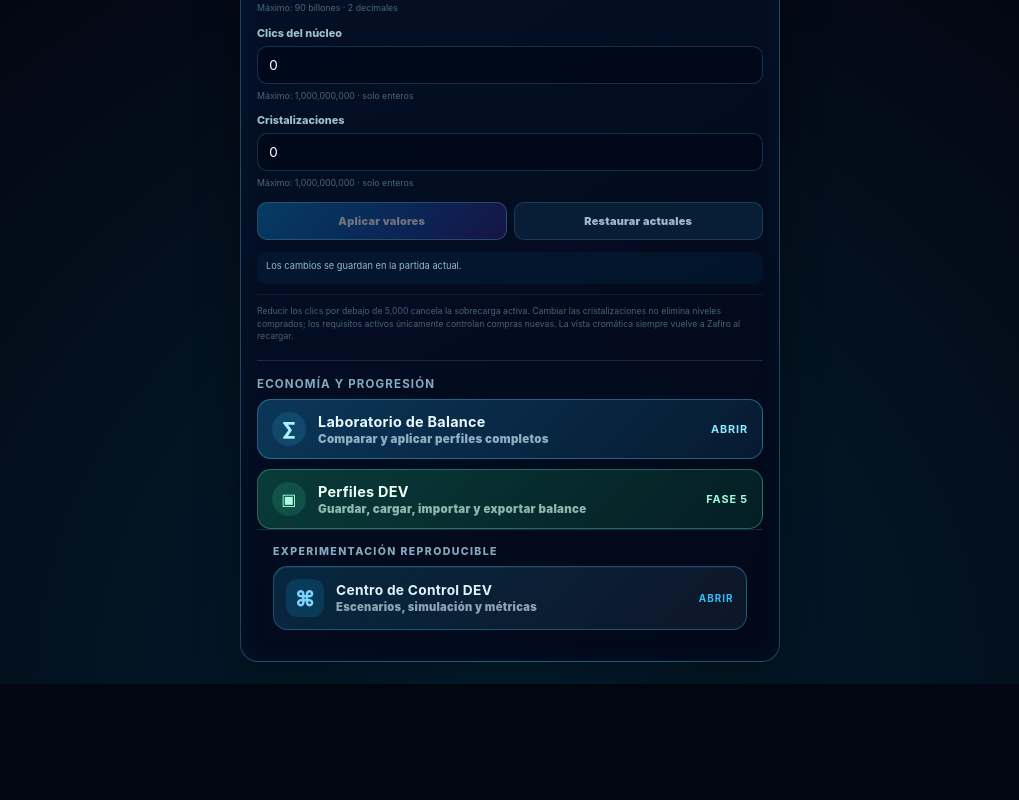
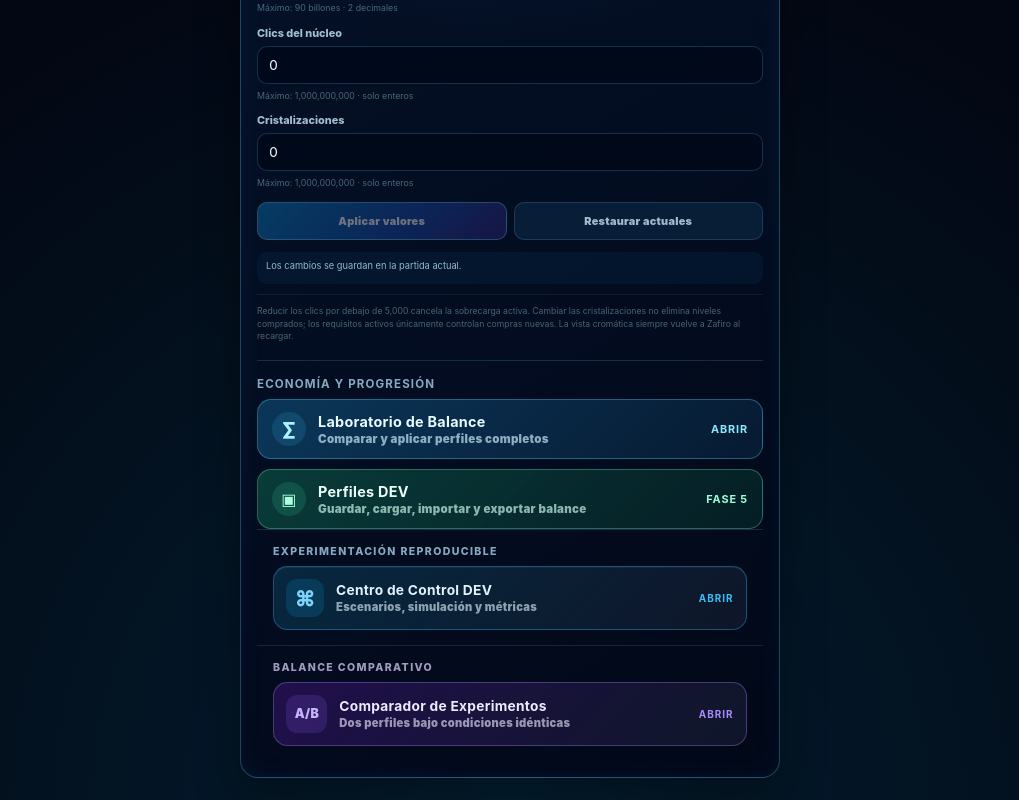
Before and after one commit to xArtXtrAx/incremental-game-A, a React (Vite) app: page / in a window 1280 px wide. Shown: the part 1647-2447 px from the top of the page, without its empty margins (130-1149 px from the left). Before the commit the page ends 2331 px from the top, so only its background shows below. Built offline with nearby package versions, Linux system fonts and the light colour scheme.

Commit message:
Monta comparador experimental en la aplicación

```diff
--- a/src/main.tsx
+++ b/src/main.tsx
@@ -9,6 +9,7 @@ import { BalanceLaboratorySystem } from './BalanceLaboratorySystem'
 import { BalanceProfileSystem } from './BalanceProfileSystem'
 import { ChromaticChamberSystem } from './ChromaticChamberSystem'
 import { ChromaticGamepadBridge } from './ChromaticGamepadBridge'
+import { DeveloperComparativeExperimentSystem } from './DeveloperComparativeExperimentSystem'
 import { DeveloperControlCenterSystem } from './DeveloperControlCenterSystem'
 import './DeveloperControlCompatibility.css'
 import { DeveloperToolLaunchBridge } from './DeveloperToolLaunchBridge'
@@ -43,6 +44,7 @@ createRoot(document.getElementById('root')!).render(
     <BalanceLaboratorySystem />
     <BalanceProfileSystem />
     <DeveloperControlCenterSystem />
+    <DeveloperComparativeExperimentSystem />
     <DeveloperToolLaunchBridge />
     <GamepadController />
     <ChromaticGamepadBridge />
```
